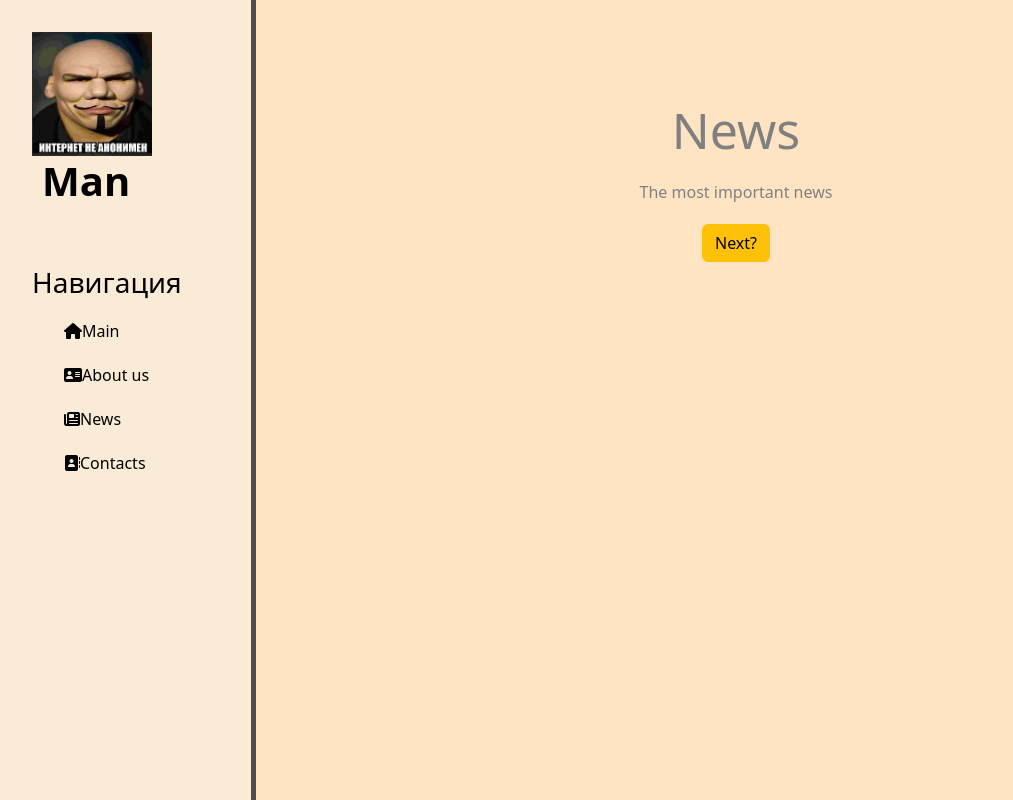
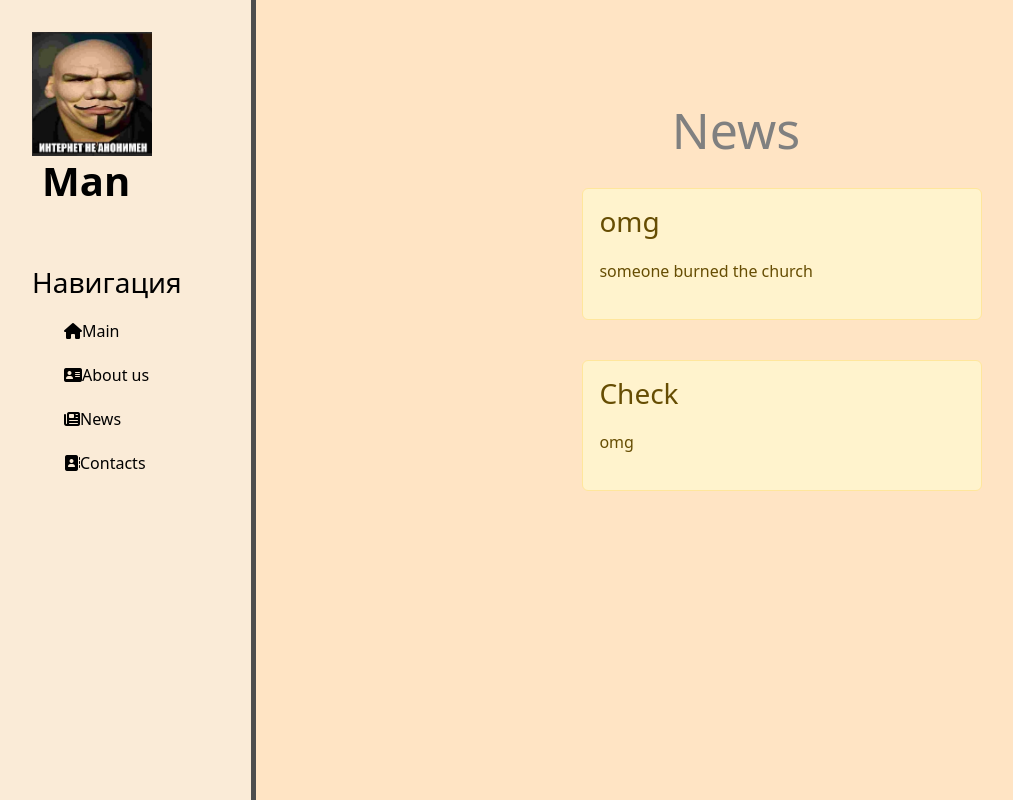
Before and after one commit to strategic-bomber/django_web_app, a Django app: page /news/ in a window 1280 px wide. Shown: the whole page, without its empty margins (0-1013 px from the left). Run offline with Django 5.2, Linux system fonts and the light colour scheme; data comes from the database, SQL or seed files in the repository; both versions use the stored data as it was after the commit.

Commit message:
add news

```diff
--- a/first_app/first_app/urls.py
+++ b/first_app/first_app/urls.py
@@ -1,19 +1,3 @@
-"""
-URL configuration for first_app project.
-
-The `urlpatterns` list routes URLs to views. For more information please see:
-    https://docs.djangoproject.com/en/5.0/topics/http/urls/
-Examples:
-Function views
-    1. Add an import:  from my_app import views
-    2. Add a URL to urlpatterns:  path('', views.home, name='home')
-Class-based views
-    1. Add an import:  from other_app.views import Home
-    2. Add a URL to urlpatterns:  path('', Home.as_view(), name='home')
-Including another URLconf
-    1. Import the include() function: from django.urls import include, path
-    2. Add a URL to urlpatterns:  path('blog/', include('blog.urls'))
-"""
 from django.contrib import admin
 from django.urls import path, include
 from django.conf.urls.static import static
--- a/first_app/main/static/main/css/main.css
+++ b/first_app/main/static/main/css/main.css
@@ -55,3 +55,11 @@ main .features p {max-width: 400px; margin: 20px auto}
 a {
     text-decoration: none;
 }
+
+.alert-warning{
+    float: left;
+    clear: both;
+    width: 400px;
+    margin: 20px 34%;
+    text-align: left;
+}
--- a/first_app/news/templates/news/news_home.html
+++ b/first_app/news/templates/news/news_home.html
@@ -5,17 +5,17 @@
 {% block content %}
     <div class="features">
         <h1>News</h1>
-        <p>The most important news</p>
-        <button class="btn btn-warning">Next?</button>
+        {% if news %}
+            {% for el in news %}
+            <div class="alert alert-warning">
+                <h3>{{ el.title }}</h3>
+                <p>{{el.anons}}</p>
+            </div>
+        {% endfor %}
+    {% else %}
+        <p>No balls, no cock</p>
+    {% endif %}
 
-        {% for el in values %}
-            <p>{{ el }}</p>
-        {% endfor %}
-
-
-        {% for el in obj %}
-            <p>{{ el }}</p>
-        {% endfor %}
-    </div>
-
+    {# Comment #}
+</div>
 {% endblock %}
--- a/first_app/news/views.py
+++ b/first_app/news/views.py
@@ -1,4 +1,7 @@
 from django.shortcuts import render
+from .models import Articles
+
 
 def news_home(request):
-    return render(request, 'news/news_home.html')
+    news = Articles.objects.order_by('-date')
+    return render(request, 'news/news_home.html', {'news': news})
```
Also changed, not shown: first_app/db.sqlite3.
